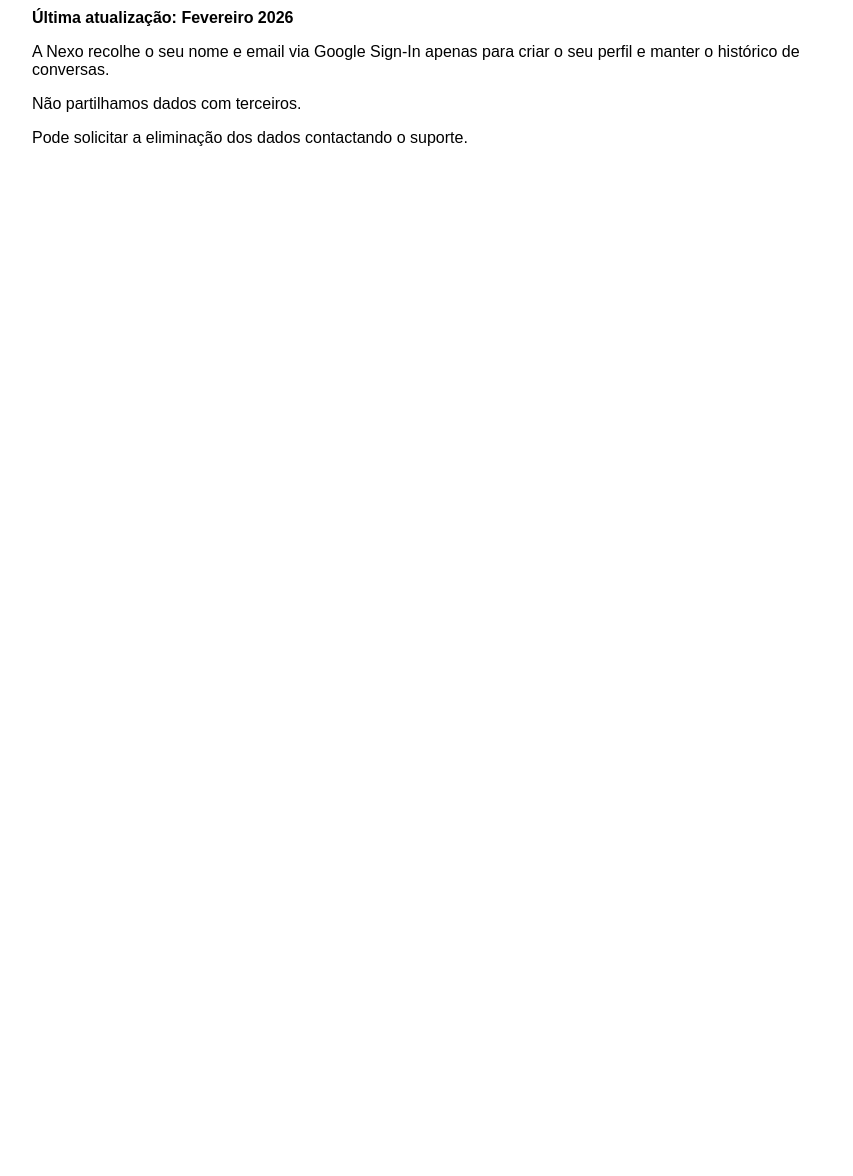
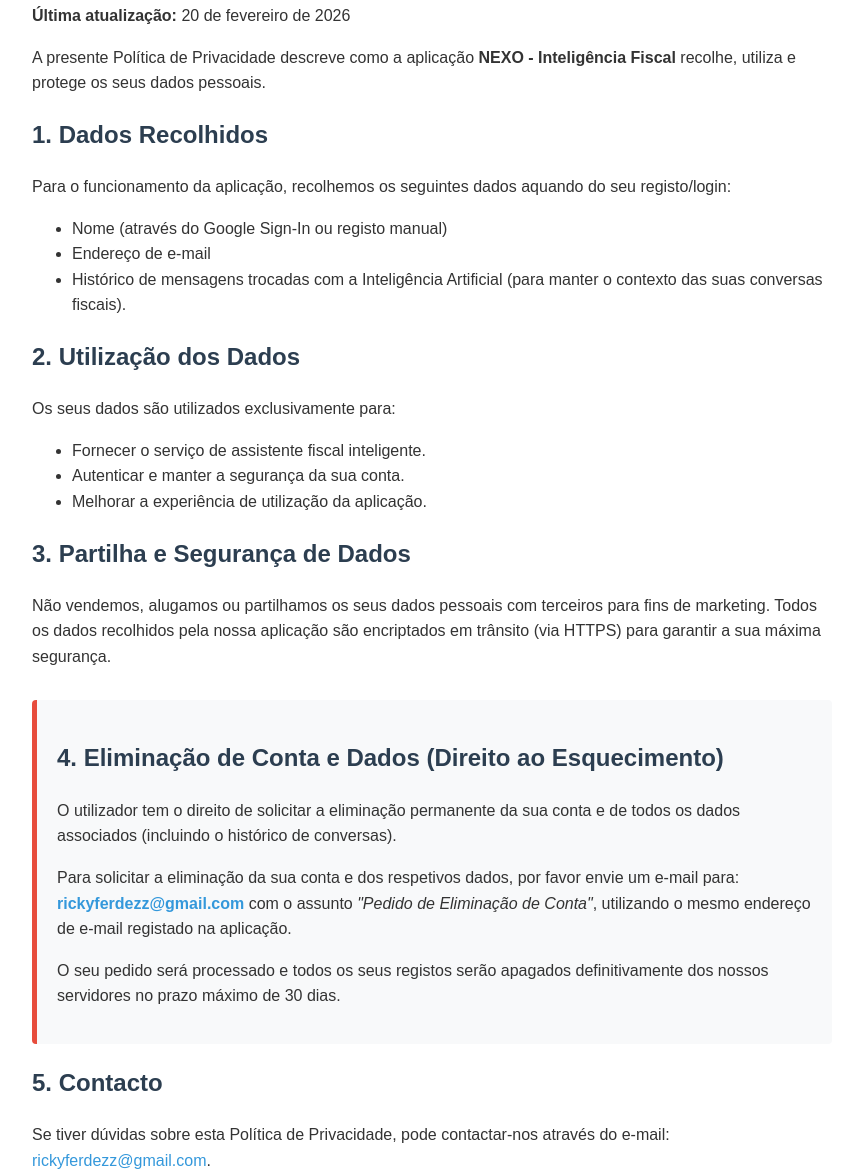
Before and after one commit to numerario/nexo-legal, a plain HTML site: page privacidade.html in a window 1280 px wide. Shown: the part 111-1287 px from the top of the page, without its empty margins (208-1061 px from the left). Before the commit the page ends 800 px from the top, so only its background shows below. Drawn offline with Linux system fonts and the light colour scheme.

Commit message:
Update privacidade.html

```diff
--- a/privacidade.html
+++ b/privacidade.html
@@ -1,15 +1,64 @@
 <!DOCTYPE html>
-<html lang="pt">
+<html lang="pt-PT">
 <head>
     <meta charset="UTF-8">
+    <meta name="viewport" content="width=device-width, initial-scale=1.0">
     <title>Política de Privacidade - NEXO</title>
-    <style>body{font-family:sans-serif;padding:40px;max-width:800px;margin:0 auto}h1{color:#E02D2D}</style>
+    <style>
+        body {
+            font-family: Arial, sans-serif;
+            line-height: 1.6;
+            color: #333;
+            max-width: 800px;
+            margin: 0 auto;
+            padding: 20px;
+        }
+        h1, h2 { color: #2c3e50; }
+        p { margin-bottom: 15px; }
+        a { color: #3498db; text-decoration: none; }
+        a:hover { text-decoration: underline; }
+        .delete-section {
+            background-color: #f8f9fa;
+            padding: 20px;
+            border-left: 5px solid #e74c3c;
+            margin-top: 30px;
+            border-radius: 4px;
+        }
+    </style>
 </head>
 <body>
     <h1>Política de Privacidade</h1>
-    <p><strong>Última atualização: Fevereiro 2026</strong></p>
-    <p>A Nexo recolhe o seu nome e email via Google Sign-In apenas para criar o seu perfil e manter o histórico de conversas.</p>
-    <p>Não partilhamos dados com terceiros.</p>
-    <p>Pode solicitar a eliminação dos dados contactando o suporte.</p>
+    <p><strong>Última atualização:</strong> 20 de fevereiro de 2026</p>
+
+    <p>A presente Política de Privacidade descreve como a aplicação <strong>NEXO - Inteligência Fiscal</strong> recolhe, utiliza e protege os seus dados pessoais.</p>
+
+    <h2>1. Dados Recolhidos</h2>
+    <p>Para o funcionamento da aplicação, recolhemos os seguintes dados aquando do seu registo/login:</p>
+    <ul>
+        <li>Nome (através do Google Sign-In ou registo manual)</li>
+        <li>Endereço de e-mail</li>
+        <li>Histórico de mensagens trocadas com a Inteligência Artificial (para manter o contexto das suas conversas fiscais).</li>
+    </ul>
+
+    <h2>2. Utilização dos Dados</h2>
+    <p>Os seus dados são utilizados exclusivamente para:</p>
+    <ul>
+        <li>Fornecer o serviço de assistente fiscal inteligente.</li>
+        <li>Autenticar e manter a segurança da sua conta.</li>
+        <li>Melhorar a experiência de utilização da aplicação.</li>
+    </ul>
+
+    <h2>3. Partilha e Segurança de Dados</h2>
+    <p>Não vendemos, alugamos ou partilhamos os seus dados pessoais com terceiros para fins de marketing. Todos os dados recolhidos pela nossa aplicação são encriptados em trânsito (via HTTPS) para garantir a sua máxima segurança.</p>
+
+    <div class="delete-section">
+        <h2>4. Eliminação de Conta e Dados (Direito ao Esquecimento)</h2>
+        <p>O utilizador tem o direito de solicitar a eliminação permanente da sua conta e de todos os dados associados (incluindo o histórico de conversas).</p>
+        <p>Para solicitar a eliminação da sua conta e dos respetivos dados, por favor envie um e-mail para: <strong><a href="mailto:rickyferdezz@gmail.com">rickyferdezz@gmail.com</a></strong> com o assunto <em>"Pedido de Eliminação de Conta"</em>, utilizando o mesmo endereço de e-mail registado na aplicação.</p>
+        <p>O seu pedido será processado e todos os seus registos serão apagados definitivamente dos nossos servidores no prazo máximo de 30 dias.</p>
+    </div>
+
+    <h2>5. Contacto</h2>
+    <p>Se tiver dúvidas sobre esta Política de Privacidade, pode contactar-nos através do e-mail: <a href="mailto:rickyferdezz@gmail.com">rickyferdezz@gmail.com</a>.</p>
 </body>
 </html>
```
